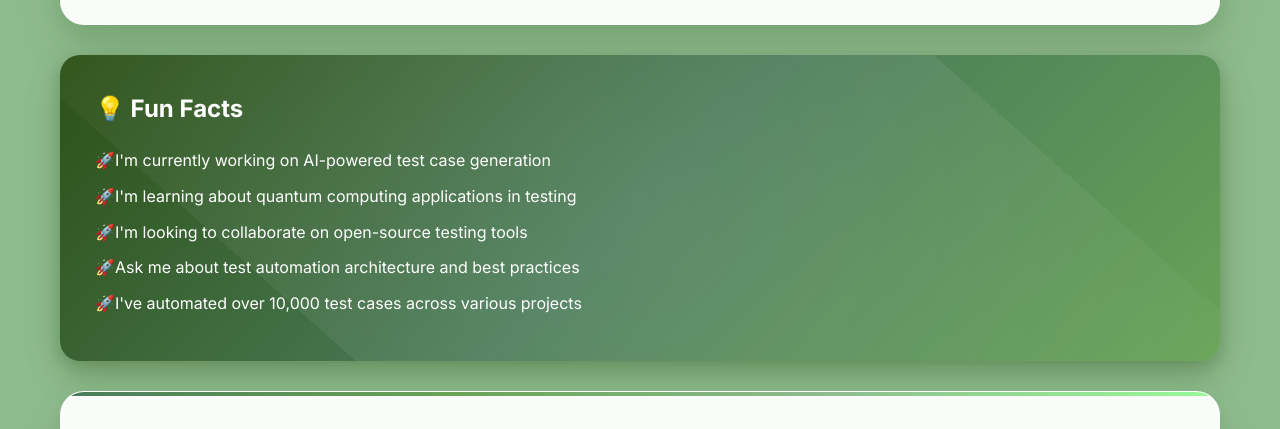
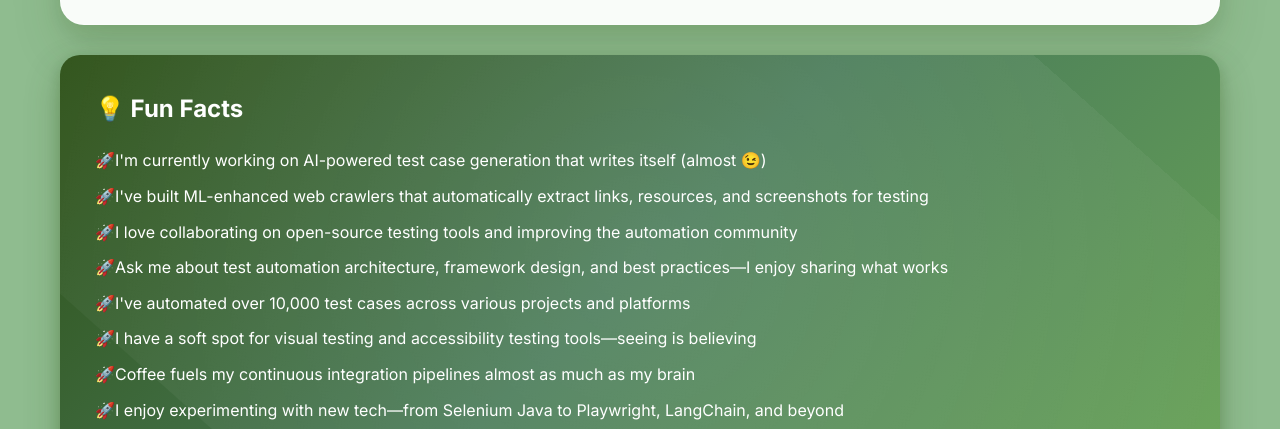
Before and after one commit to haripandalangatt/myprofile, a plain HTML site: page index.html in a window 1280 px wide. Shown: the part 3147-3576 px from the top of the page. Drawn offline with Linux system fonts and the light colour scheme.

Commit message:
Update index.html

```diff
--- a/index.html
+++ b/index.html
@@ -821,13 +821,17 @@
 <div class="fun-facts">
     <h3>💡 Fun Facts</h3>
     <ul class="fact-list">
-                <li>I'm currently working on AI-powered test case generation</li>
-                <li>I'm learning about quantum computing applications in testing</li>
-                <li>I'm looking to collaborate on open-source testing tools</li>
-                <li>Ask me about test automation architecture and best practices</li>
-                <li>I've automated over 10,000 test cases across various projects</li>
+        <li>I'm currently working on AI-powered test case generation that writes itself (almost 😉)</li>
+        <li>I've built ML-enhanced web crawlers that automatically extract links, resources, and screenshots for testing</li>
+        <li>I love collaborating on open-source testing tools and improving the automation community</li>
+        <li>Ask me about test automation architecture, framework design, and best practices—I enjoy sharing what works</li>
+        <li>I've automated over 10,000 test cases across various projects and platforms</li>
+        <li>I have a soft spot for visual testing and accessibility testing tools—seeing is believing</li>
+        <li>Coffee fuels my continuous integration pipelines almost as much as my brain</li>
+        <li>I enjoy experimenting with new tech—from Selenium Java to Playwright, LangChain, and beyond</li>
     </ul>
 </div>
+
 
         <!-- Contact Section -->
         <div class="profile-card">
```
Lines whose indentation alone changed are shown as unchanged.
